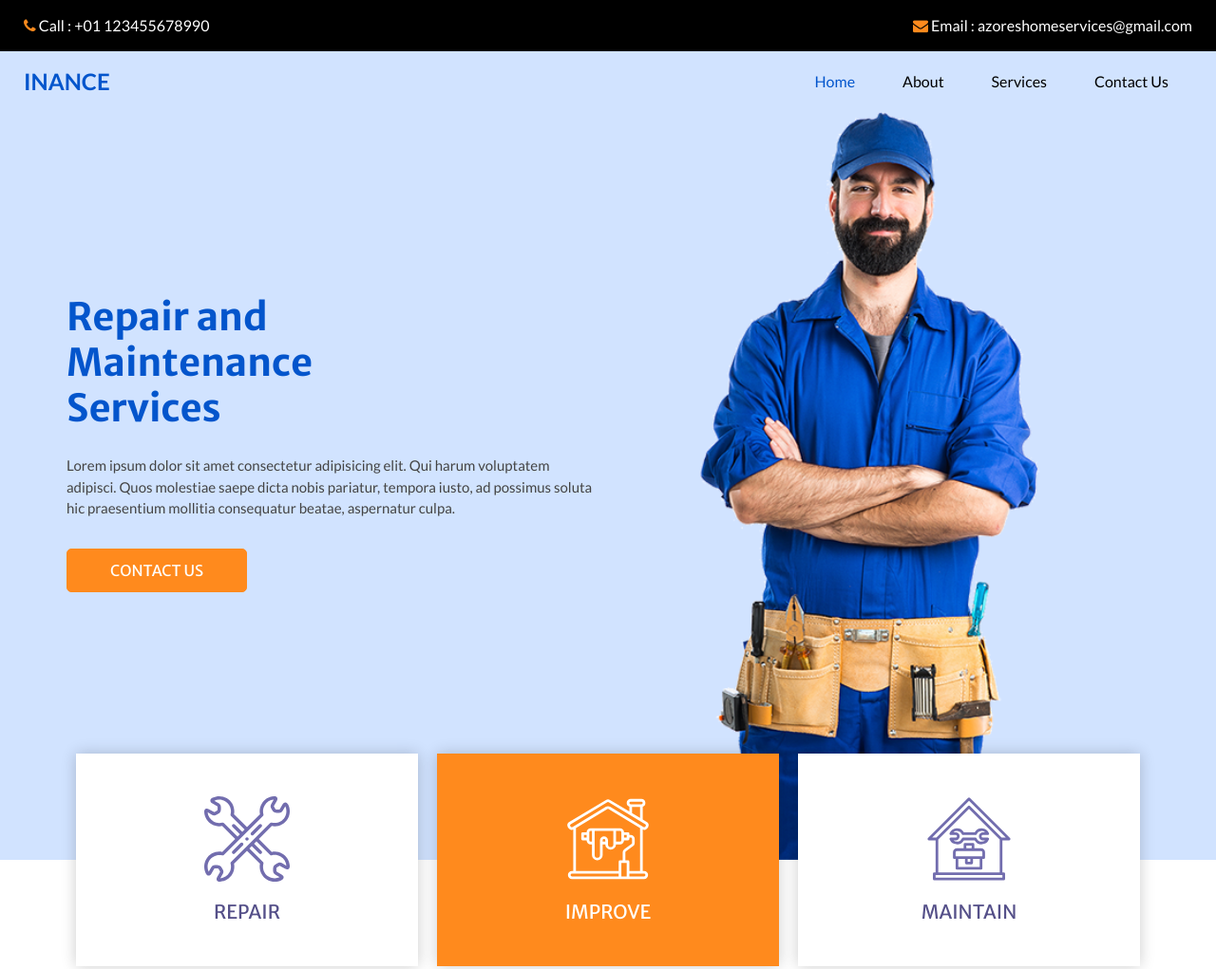
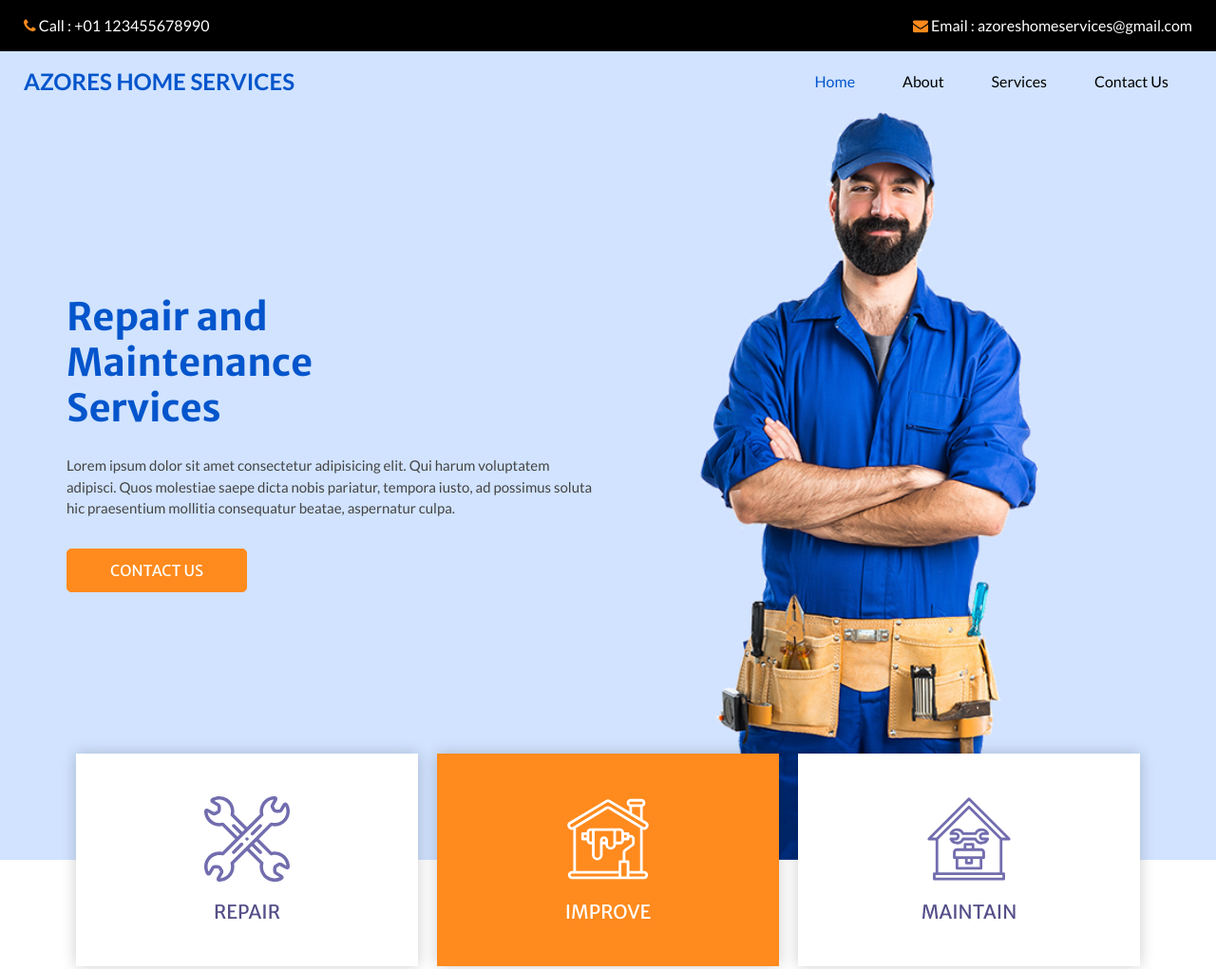
Before and after one commit to ved-prakash-pandey/azoreshomeservices.com, a plain HTML site: page index.html in a window 1280 px wide. Shown: the top 1021 px of the page at 95% size. Drawn offline with nearby package versions, Linux system fonts and the light colour scheme; some packages are replaced by stand-ins of ours.

Commit message:
Update index.html

```diff
--- a/index.html
+++ b/index.html
@@ -55,7 +55,7 @@
           <nav class="navbar navbar-expand-lg custom_nav-container ">
             <a class="navbar-brand" href="index.html">
               <span>
-                Inance
+                Azores Home Services
               </span>
             </a>
 
```
